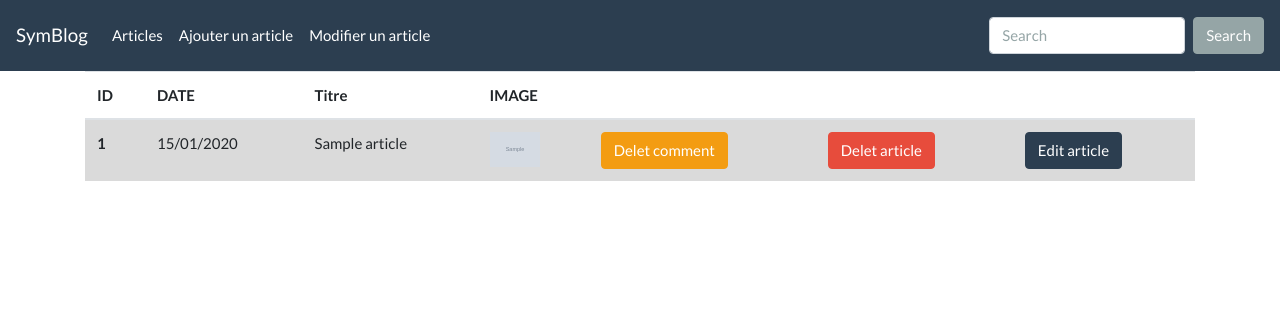
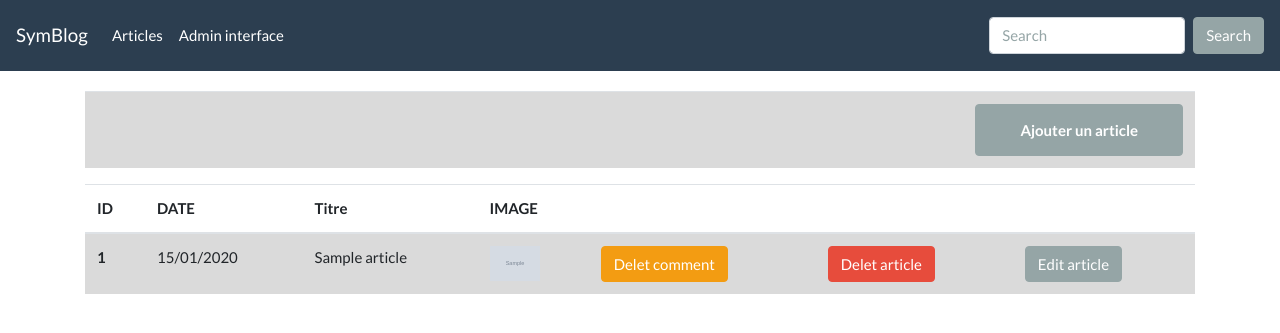
Before and after one commit to tamim2014/blogsymfony, a Symfony app: template templates/blog/liste-articles.html.twig in a window 1280 px wide. Shown: the top 333 px of the page. Run offline with Twig, Linux system fonts and the light colour scheme; the template is opened without the code that fills it: most values are stand-ins (such as "Sample title", 1, 10 or a date in 2020); grey boxes marked "Sample" are stand-in pictures; lists and menus that the app fills with data are empty; some libraries are stand-ins or nearby versions.

Commit message:
Regroupement de toute l'administration dans la mm interface

```diff
--- a/templates/base.html.twig
+++ b/templates/base.html.twig
@@ -19,10 +19,7 @@
                         <a class="nav-link" href="/blog">Articles <span class="sr-only">(current)</span></a>
                     </li>
                     <li class="nav-item">
-                        <a class="nav-link" href="/blog/new">Ajouter un article</a>
-                    </li>
-                    <li class="nav-item">
-                            <a class="nav-link" href="/blog/listArticles">Modifier un article</a>
+                            <a class="nav-link" href="/blog/listArticles">Admin interface</a>
                     </li>
                 </ul>
                 <!-- Search engine -->
--- a/templates/blog/liste-articles.html.twig
+++ b/templates/blog/liste-articles.html.twig
@@ -3,6 +3,15 @@
 {% block title %}Hello {{controller_name }}!{% endblock %}
 
 {% block body %}
+  <section class="articles" style="margin-top:20px;">
+     <tbody>
+    <table class="table table-hover">
+
+        <tr class="table-active">
+            <th scope="row" style="text-align:right; "><button type="button" class="btn btn-secondary"><a class="  nav-link " href="/blog/new" style="color:white;" onmouseover="this.style.color='#FFFF99' "; onmouseout="this.style.color='white';"><b>Ajouter un article</b></a></button></th>
+        </tr>
+    </table>
+  </section>
 
   <section class="articles">
         <table class="table table-hover">
@@ -14,7 +23,7 @@
                     <th scope="col">IMAGE</th>
                     <th scope="col"></th>
                     <th scope="col"></th>
-                    <th scope="col"></th>
+                    <th scope="col"> </th>
                   </tr>
                 </thead>
            {%  for article in articles %}
@@ -26,7 +35,7 @@
                 <td><img src="{{ article.image}}" alt = "" width="50" height="35"></td>
                 <td><a href="{{ path( 'blog_show', {'id':article.id} ) }}" class="btn btn-warning ">Delet comment </a>  </td>
                 <td><a href="{{ path( 'article_delet', {'id':article.id} ) }}" class="btn btn-danger " onclick="return window.confirm(`Êtes vous sur de vouloir supprimer cet article ?!`)">Delet article </a>  </td>
-                <td><a href="{{ path( 'blog_edit', {'id':article.id} ) }}" class="btn btn-primary ">Edit article </a>  </td>
+                <td><a href="{{ path( 'blog_edit', {'id':article.id} ) }}" class="btn btn-secondary ">Edit article </a>  </td>
               </tr>
 
             </tbody>
```
